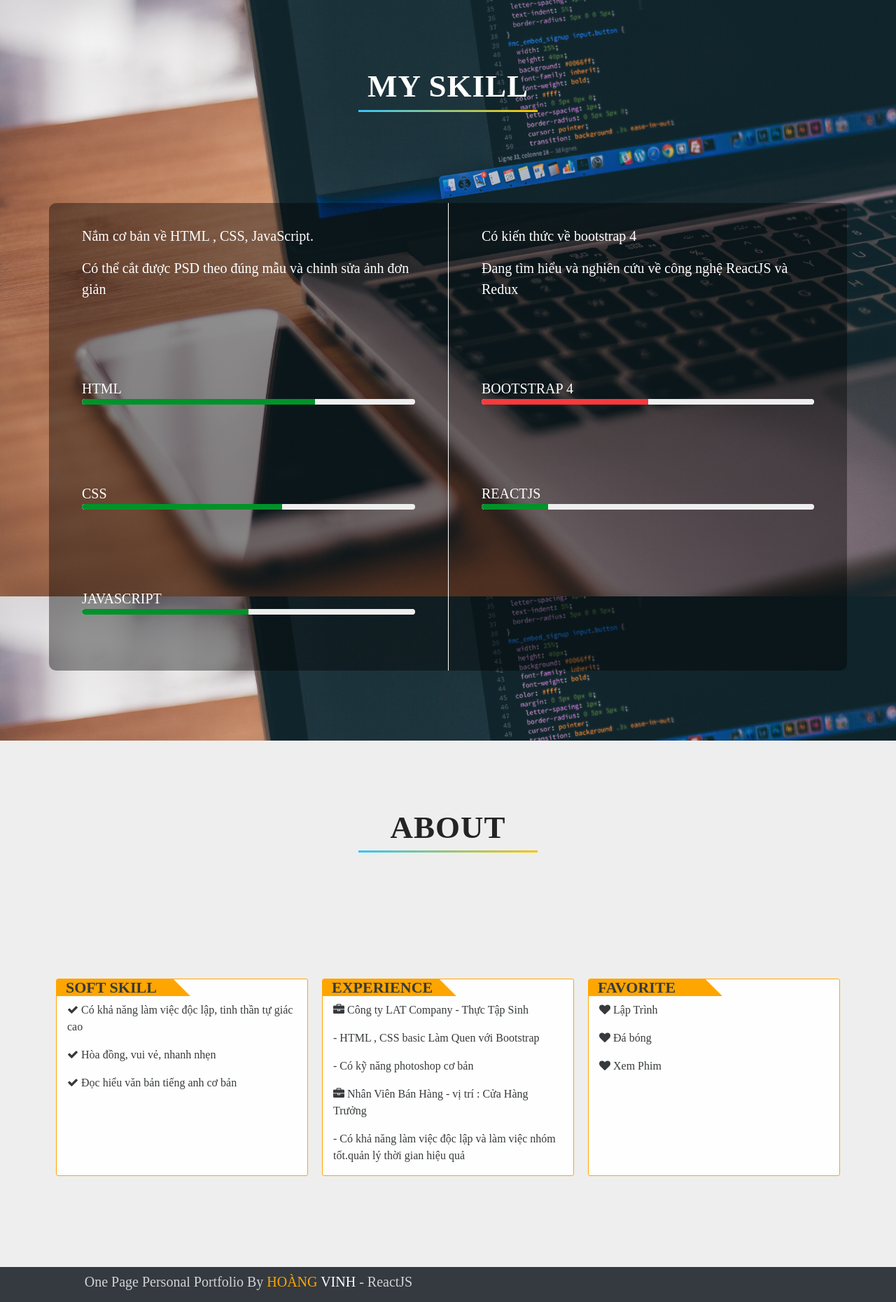
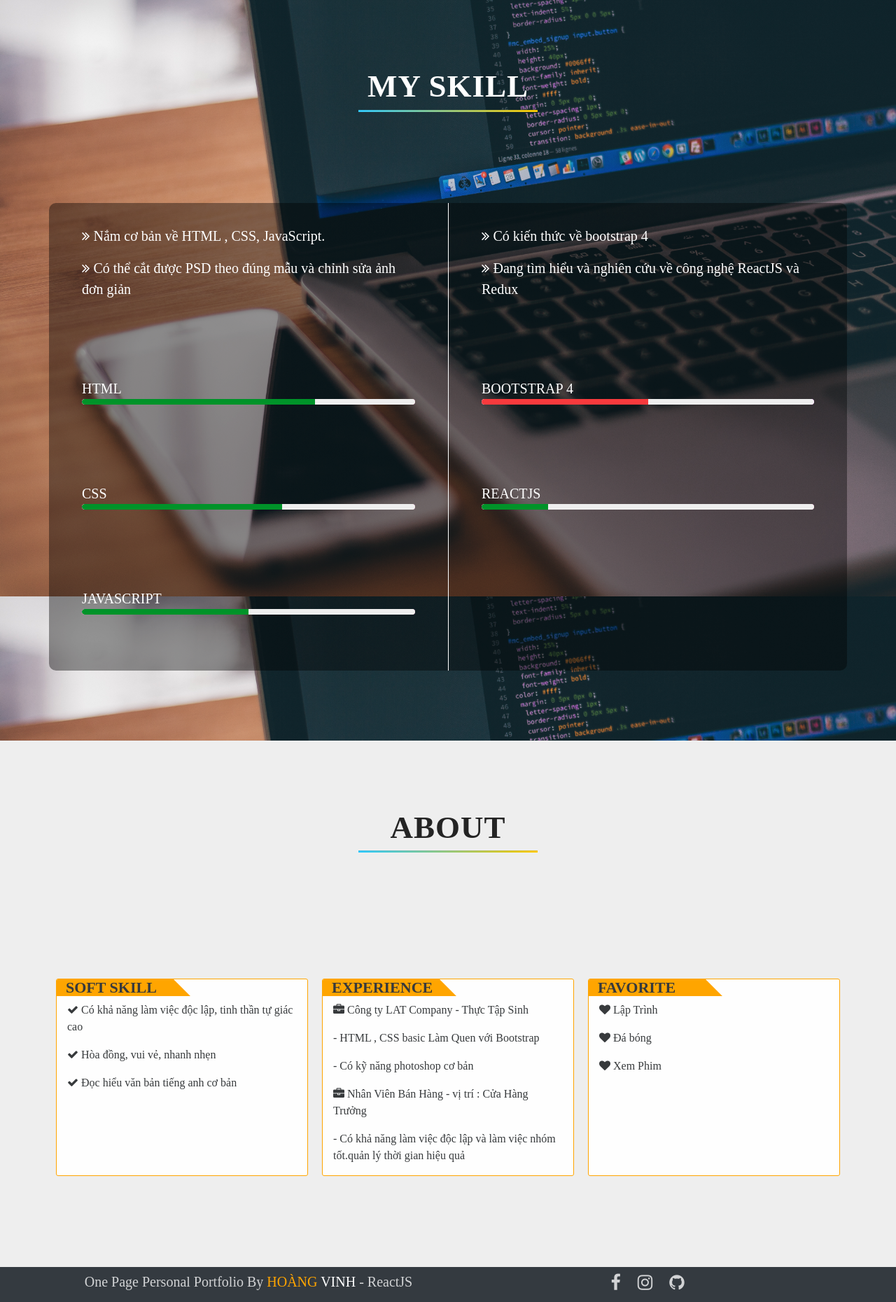
Before and after one commit to Hoangvinh99/HoangVinh99.github.io, a PHP site: page / in a window 1280 px wide. Shown: the part 1710-3570 px from the top of the page at 70% size. Run offline with PHP 8.4, Linux system fonts and the light colour scheme.

Commit message:
'updatecv'

```diff
--- a/vinhvinhvinh/css/infor.css
+++ b/vinhvinhvinh/css/infor.css
@@ -152,6 +152,9 @@ li.nav-item:nth-child(1) {
 }
 @media (min-width: 768px) and (max-width: 991.98px) {
     *{}
+    i.fa.fa {
+        font-size: 15px !important;
+    }
     p.navbar-brand.col-md-3.text-center {
         font-size: 20px;
     }
--- a/vinhvinhvinh/css/skill.css
+++ b/vinhvinhvinh/css/skill.css
@@ -1,4 +1,16 @@
 *{padding: 0;margin: 0;}
+
+.footer i.fa {
+    font-size: 25px;
+    text-align: center;
+    margin: 10px;
+    transition: 0.5s;
+}
+
+.footer i.fa:hover {
+    color: orange;
+    cursor: pointer;
+}
 .title.col-md-12.text-center h2 {
     font-size: 45px;
     letter-spacing: 1px;
--- a/vinhvinhvinh/index.html
+++ b/vinhvinhvinh/index.html
@@ -131,8 +131,8 @@
                         <div class="row">
                             <div class="col-md-6">
                                 <div class="chitiet col-md-12">
-                                    <p> Nắm cơ bản về HTML , CSS, JavaScript.</p>
-                                    <p> Có thể cắt được PSD theo đúng mẫu và chỉnh sửa ảnh đơn giản</p>
+                                    <p><i class="fa fa-angle-double-right"></i> Nắm cơ bản về HTML , CSS, JavaScript.</p>
+                                    <p><i class="fa fa-angle-double-right"></i> Có thể cắt được PSD theo đúng mẫu và chỉnh sửa ảnh đơn giản</p>
                                 </div>
                                 <div class="chitiet col-md-12">
                                     <span>HTML</span>
@@ -162,8 +162,8 @@
                             <div class="col-md-6">
 
                                 <div class="chitiet col-md-12">
-                                    <p> Có kiến thức về bootstrap 4</p>
-                                    <p> Đang tìm hiểu và nghiên cứu về công nghệ ReactJS và Redux</p>
+                                    <p><i class="fa fa-angle-double-right"></i> Có kiến thức về bootstrap 4</p>
+                                    <p><i class="fa fa-angle-double-right"></i> Đang tìm hiểu và nghiên cứu về công nghệ ReactJS và Redux</p>
                                 </div>
                                 <div class="chitiet col-md-12">
                                     <span>BOOTSTRAP 4</span>
@@ -243,7 +243,9 @@
                                 <h2>One Page Personal Portfolio By <span >HOÀNG</span><span > VINH</span> - ReactJS</h2>
                             </div>
                             <div class="col-md-6">
-
+                                <i class="fa fa-facebook"></i>
+                                <i class="fa fa-instagram"></i>
+                                <i class="fa fa-github"></i>
 
 
                             </div>
```
Lines whose indentation alone changed are shown as unchanged.
